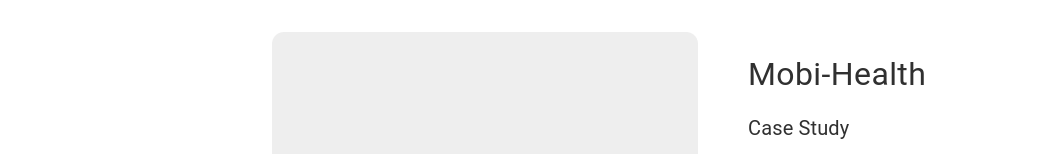
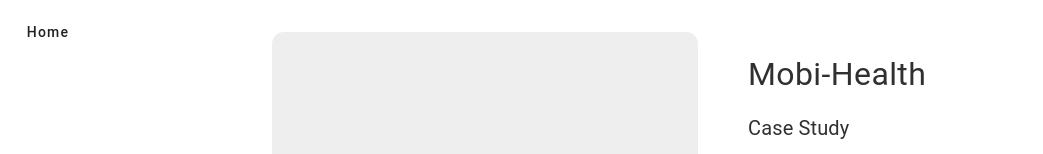
Before and after one commit to umangsingh27/umangsingh27.github.io, an Angular app in the folder portfolio/: page /projects/archived in a window 1280 px wide. Shown: the top 154 px of the page, without its empty margins (0-1043 px from the left). Built offline with nearby package versions, Linux system fonts and the light colour scheme.

Commit message:
Nav-bar added

```diff
--- a/portfolio/src/app/app-routing.module.ts
+++ b/portfolio/src/app/app-routing.module.ts
@@ -3,7 +3,6 @@
 import { AboutComponent } from './about/about.component';
 import { ContactComponent } from './contact/contact.component';
 import { HomePageComponent } from './home-page/home-page.component';
-import { ProjectTileComponent } from './project-tile/project-tile.component';
 import { ProjectsComponent } from './projects/projects.component';
 
 const routes: Routes = [
--- a/portfolio/src/app/home-page/home-page.component.html
+++ b/portfolio/src/app/home-page/home-page.component.html
@@ -1,4 +1,5 @@
 <div class="page-margin">
+    <nav-bar class="nav-bar" [home]="true" (scrollTo)="scrollToSection($event)" ></nav-bar>
     <about id="about"></about>
     <projects id="projects"></projects>
     <contact id="contact"></contact>
--- a/portfolio/src/app/home-page/home-page.component.ts
+++ b/portfolio/src/app/home-page/home-page.component.ts
@@ -6,5 +6,8 @@
   styleUrls: ['./home-page.component.css']
 })
 export class HomePageComponent {
-
+  scrollToSection(event: string){
+    let element = document.getElementById(event);
+    element?.scrollIntoView();
+  }
 }
--- a/portfolio/src/app/materials/materials.module.ts
+++ b/portfolio/src/app/materials/materials.module.ts
@@ -3,12 +3,14 @@
 import {MatCardModule} from '@angular/material/card';
 import {MatIconModule} from '@angular/material/icon';
 import {MatListModule} from '@angular/material/list';
+import {MatToolbarModule} from '@angular/material/toolbar';
 
 const Materialcomponents = [
   MatButtonModule,
   MatCardModule,
   MatIconModule,
-  MatListModule
+  MatListModule,
+  MatToolbarModule
 ];
 
 @NgModule({
--- a/portfolio/src/app/nav-bar/nav-bar.component.css
+++ b/portfolio/src/app/nav-bar/nav-bar.component.css
@@ -0,0 +1,9 @@
+.nav-bar {
+    background-color: transparent;
+    position: fixed;
+    z-index: 1;
+}
+
+.spacer {
+    flex: 1 1 auto;
+}
--- a/portfolio/src/app/nav-bar/nav-bar.component.html
+++ b/portfolio/src/app/nav-bar/nav-bar.component.html
@@ -1 +1,16 @@
-<p>nav-bar works!</p>
+<div *ngIf="home; else goBackTemplate">
+    <mat-toolbar class="nav-bar">
+        <span>My Application</span>
+        <div class="spacer"></div>
+        <a mat-button (click)="scrollToSection('about')">About</a>
+        <a mat-button (click)="scrollToSection('projects')">Work</a>
+        <a mat-button (click)="scrollToSection('contact')">Contact</a>
+        <a mat-button>Resume</a>
+    </mat-toolbar>
+</div>
+
+<ng-template #goBackTemplate>
+    <mat-toolbar class="nav-bar">
+        <a mat-button (click)="goBack()">Home</a>
+    </mat-toolbar>
+</ng-template>
--- a/portfolio/src/app/nav-bar/nav-bar.component.ts
+++ b/portfolio/src/app/nav-bar/nav-bar.component.ts
@@ -1,10 +1,23 @@
-import { Component } from '@angular/core';
+import { Location } from '@angular/common';
+import { Component, EventEmitter, Input, Output } from '@angular/core';
 
 @Component({
-  selector: 'app-nav-bar',
+  selector: 'nav-bar',
   templateUrl: './nav-bar.component.html',
   styleUrls: ['./nav-bar.component.css']
 })
-export class NavBarComponent {
+export class NavBarComponent{
+  @Input() home: boolean = true;
+  @Output() scrollTo = new EventEmitter<string>();
+
+  constructor(private location:Location){}
+
+  public scrollToSection(elementId: string) {
+    this.scrollTo.emit(elementId);
+  }
+
+  public goBack() {
+    this.location.back();
+  }
 
 }
--- a/portfolio/src/app/projects/projects.component.html
+++ b/portfolio/src/app/projects/projects.component.html
@@ -1,3 +1,5 @@
+<nav-bar *ngIf="archivedProjects" class="nav-bar" [home]="false"></nav-bar>
+
 <div *ngFor="let project of projects">
     <!-- main projects -->
     <project-tile *ngIf="!archivedProjects && !project.archived" [project]="project"></project-tile>
```
